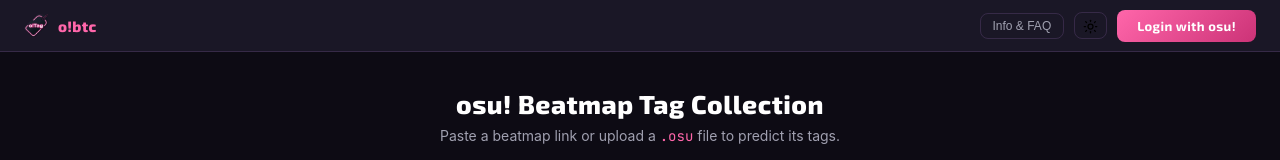
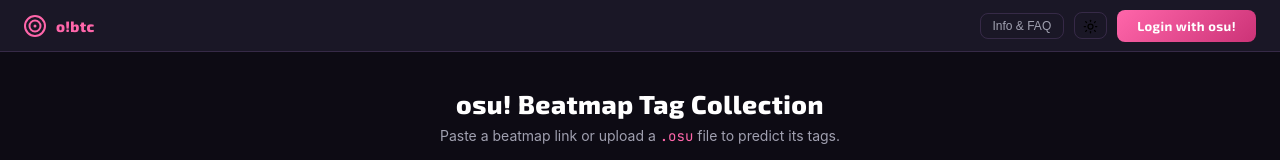
Before and after one commit to aryaawcksn/osu-tag-predict, a React (Vite) app in the folder frontend/: page / in a window 1280 px wide. Shown: the top 160 px of the page. Built offline with nearby package versions, Linux system fonts and the light colour scheme; no server answers.

Commit message:
light mode

```diff
--- a/frontend/src/components/NavBar.tsx
+++ b/frontend/src/components/NavBar.tsx
@@ -23,12 +23,11 @@
     <nav style={navStyle}>
       {/* Logo */}
       <div style={{ display: "flex", alignItems: "center", gap: 10 }}>
-        <img
-          src="/favicon.png"
-          alt="Bullet"
-          className="nav-logo"
-          style={{ width: "24px", height: "24px", objectFit: "contain" }}
-        />
+        <svg width="22" height="22" viewBox="0 0 22 22" fill="none" xmlns="http://www.w3.org/2000/svg">
+          <circle cx="11" cy="11" r="10" stroke="#ff66aa" strokeWidth="2" />
+          <circle cx="11" cy="11" r="5.5" stroke="#ff66aa" strokeWidth="2" />
+          <circle cx="11" cy="11" r="1.5" fill="#ff66aa" />
+        </svg>
         <span style={logoTextStyle}>o!btc</span>
       </div>
 
--- a/frontend/src/index.css
+++ b/frontend/src/index.css
@@ -210,9 +210,9 @@
   }
 }
 
-/* ── Nav logo: no filter, preserve original colors ── */
+/* ── Nav logo: invert on dark theme to make dark logo visible ── */
 .nav-logo {
-  filter: none;
+  filter: invert(1);
 }
 :root.light .nav-logo {
   filter: none;
```
